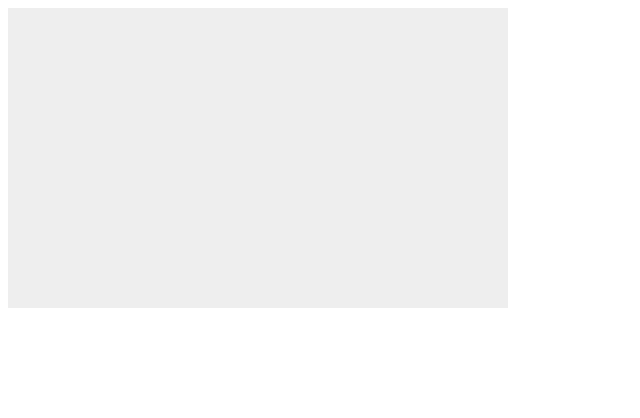
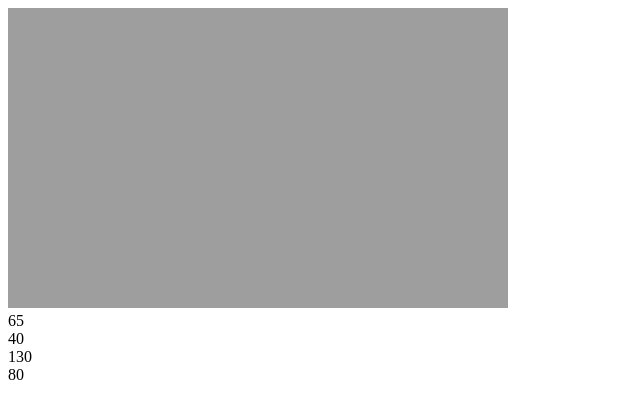
Before and after one commit to AndyRightNow/ESL-Suite-Rocket-Adventure-Game, a plain HTML site: page Integration.html in a window 1280 px wide. Shown: the whole page, without its empty margins (0-640 px from the left). Drawn offline with Linux system fonts and the light colour scheme.

Commit message:
Stubbed out Vector Class / Improve the sructure of GraphicsClass

```diff
--- a/GraphicsClass.js
+++ b/GraphicsClass.js
@@ -98,10 +98,6 @@ var GraphicsContext = {
 //************************
 var GameObject = function(x, y, width, height) {
 
-
-    //********************************************************************
-    //	Initialize the Game Object with top left coordinates, size and
-    //********************************************************************
     //************************
     //	Game Object Images
     //************************
@@ -120,11 +116,12 @@ var GameObject = function(x, y, width, height) {
     //****************
     this.width = width || 0;
     this.height = height || 0;
+};
 
 //***********************************************
 //	Add image frame as animation
 //***********************************************
-    this.addImageFrame = function(url) {
+GameObject.prototype.addImageFrame = function(url) {
     var tmpImg = new Image();
     tmpImg.src = url;
     this.imgFrames.push(tmpImg);
@@ -133,7 +130,7 @@ var GameObject = function(x, y, width, height) {
 //*****************************************************
 //	Update the Game Object's coordinates and facing angle
 //*****************************************************
-    this.update = function(x, y, angle) {
+GameObject.prototype.update = function(x, y, angle) {
     this.x = x;
     this.y = y;
     this.thisImgFrame = this.imgFrames[this.imgIndex++ % this.imgFrames.length];
@@ -146,7 +143,7 @@ var GameObject = function(x, y, width, height) {
 //***********************
 //	Draw the Game Object
 //***********************
-    this.draw = function() {
+GameObject.prototype.draw = function() {
     GraphicsContext.drawImage(this.thisImgFrame, this.x, this.y, this.width, this.height);
     GraphicsContext.restore();
 };
@@ -154,10 +151,9 @@ var GameObject = function(x, y, width, height) {
 //**************************************
 //	Get Game Object's center coordinates
 //**************************************
-    this.getCenterX = function() {
+GameObject.prototype.getCenterX = function() {
     return this.x + this.width / 2;
 };
-    this.getCenterY = function() {
+GameObject.prototype.getCenterY = function() {
     return this.y + this.height / 2;
 };
-};
--- a/Integration.html
+++ b/Integration.html
@@ -20,6 +20,7 @@
   <script src="Utility\Utility.js"></script>
   <script src="Utility\Physics.js"></script>
   <script src="Utility\Timer.js"></script>
+  <script src="Utility\Vector.js"></script>
   <!-- End -->
 
   <!-- Tests -->
@@ -34,12 +35,13 @@
 		  $(".showtext").text(str);
 		}
   </script>
-  <!-- <script src="Test\GraphicsClassTest.js"></script> -->
+  <script src="Test\GraphicsClassTest.js"></script>
   <!-- <script src="Test\InputClassTest.js"></script> -->
   <!-- <script src="Test\EngineMainTest.js"></script> -->
   <!-- <script src="Test\UtilityTest.js"></script> -->
   <!-- <script src="Test\PhysicsTest.js"></script> -->
   <!-- <script src="Test\TimerTest.js"></script> -->
+  <!-- <script src="Test\VectorTest.js"></script> -->
   <!-- End -->
 </footer>
 </html>
--- /dev/null
+++ b/Utility/Vector.js
@@ -0,0 +1,18 @@
+/*************************************************************************************
+										Vector Class
+
+								   Created By Andy Zhou
+
+	Overview:
+
+	Vector and vector operations.
+
+*************************************************************************************/
+
+//************************
+//	Constructor
+//************************
+var Vector = function(x, y){
+	this.x = x || 0;
+	this.y = y || 0;
+};
```
Also changed, not shown: Test/VectorTest.js (added, +5 -0 lines). Lines whose indentation alone changed are shown as unchanged.
